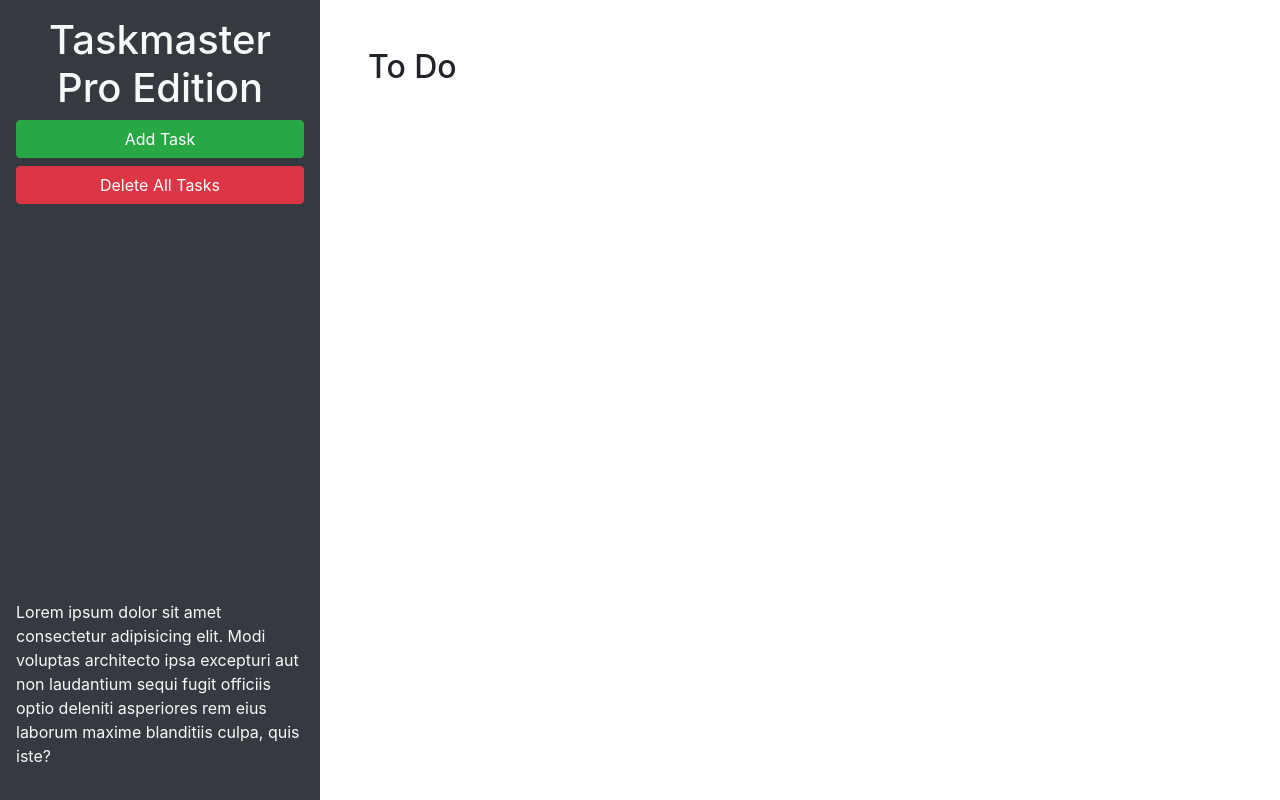
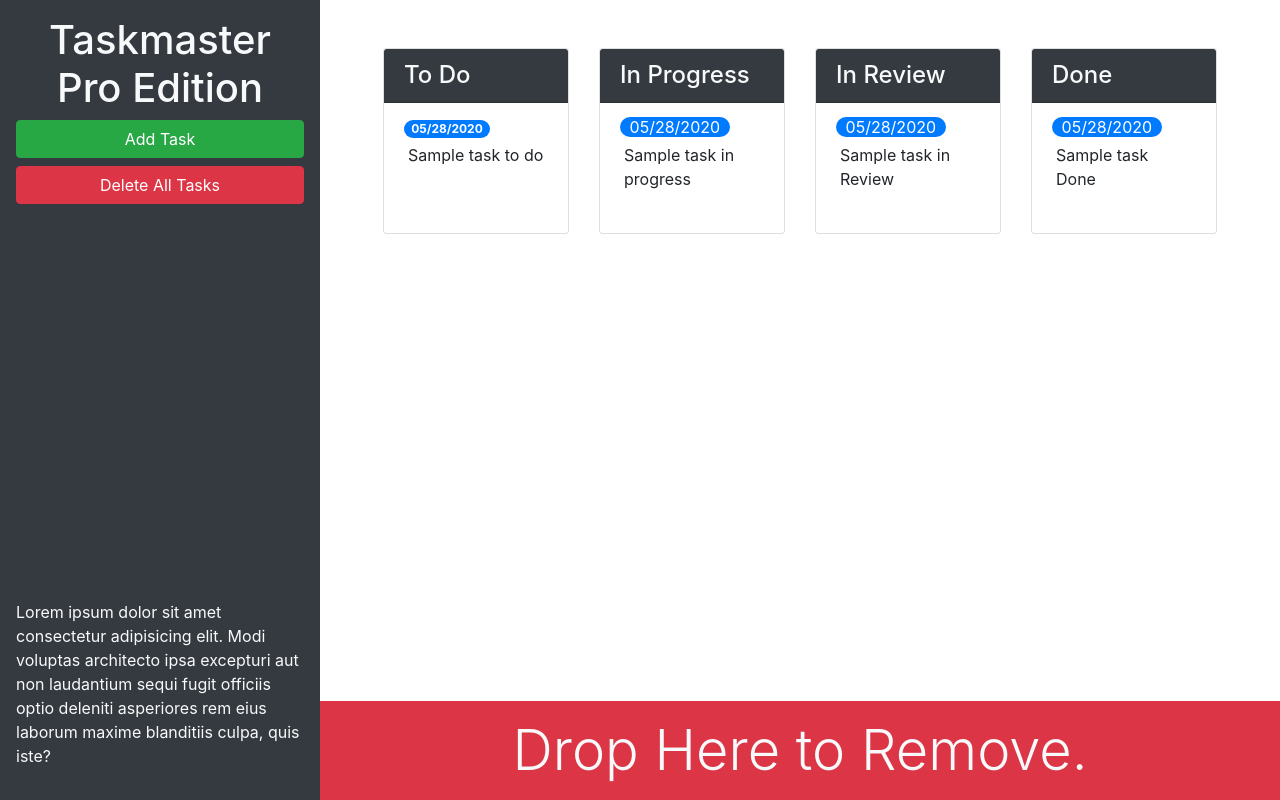
Before and after one commit to Joey-Ramos/taskmaster-pro, a plain HTML site: page index.html in a window 1280 px wide. Drawn offline with nearby package versions, Linux system fonts and the light colour scheme.

Commit message:
modified html

```diff
--- a/index.html
+++ b/index.html
@@ -13,20 +13,84 @@
 <body>
 
   <div class="row min-vh-100 no-gutters">
-    <header class="col-12 col-lg-3 bg-dark text-light d-flex flex-column p-4 p-lg-3">
+    <header class="col-12 col-lg-3 bg-dark text-light sticky-top d-flex flex-column p-4 p-lg-3">
       <h1 class="text-center">Taskmaster Pro Edition</h1>
       <button id="create-task" class="btn btn-block btn-success" data-toggle="modal" data-target="#task-form-modal">Add
         Task</button>
       <button id="remove-tasks" class="btn btn-block btn-danger">Delete All Tasks</button>
-      <p class="mt-auto">Lorem ipsum dolor sit amet consectetur adipisicing elit. Modi voluptas architecto ipsa
+      <p class="mt-auto d-none d-lg-block">Lorem ipsum dolor sit amet consectetur adipisicing elit. Modi voluptas architecto ipsa
         excepturi aut non
         laudantium sequi fugit officiis optio deleniti asperiores rem eius laborum maxime blanditiis culpa, quis iste?
       </p>
     </header>
-    <main class="col-12 col-lg-9">
-      <div class="m-5">
-        <h2>To Do</h2>
-        <ul id="list-toDo" class="list-group"> </ul>
+    <main class="col-12 col-lg-9 d-flex flex-column">
+      <div class="m-5 row justify-content-around">
+        <!-- todo start -->
+        <div class="col-12 col-md-6 col-xl-3 mb-3">
+          <div class="card">
+            <h4 class="card-header bg-dark text-light">
+              To Do
+            </h4>
+            <ul id="list=toDo" class="list-group list-group-flush">
+              <li class="list-group-item">
+                <span class="badge badge-primary badge-pill">05/28/2020</span>
+                <p class="m-1">Sample task to do</p>
+              </li>
+            </ul>
+          </div>
+        </div>
+        <!-- todo end -->
+        <!-- in progress start -->
+        <div class="col-12 col-md-6 col-xl-3 mb-3">
+          <div class="card">
+            <h4 class="card-header bg-dark text-light">
+              In Progress
+            </h4>
+            <ul id="list=inProgress" class="list-group list-group-flush">
+              <li class="list-group-item">
+                <span class="bade badge-primary badge-pill">05/28/2020</span>
+                <p class="m-1">Sample task in progress</p>
+              </li>
+            </ul>
+          </div>
+        </div>
+        <!-- in progress end -->
+        <!-- in review start -->
+        <div class="col-12 col-md-6 col-xl-3 mb-3">
+          <div class="card">
+            <h4 class="card-header bg-dark text-light">
+              In Review
+            </h4>
+            <ul id="list=inReview" class="list-group list-group-flush">
+              <li class="list-group-item">
+                <span class="bade badge-primary badge-pill">05/28/2020</span>
+                <p class="m-1">Sample task in Review</p>
+              </li>
+            </ul>
+          </div>
+        </div>
+        <!-- in review end -->
+        <!-- done start -->
+        <div class="col-12 col-md-6 col-xl-3 mb-3">
+          <div class="card">
+            <h4 class="card-header bg-dark text-light">
+              Done
+            </h4>
+            <ul id="list=done" class="list-group list-group-flush">
+              <li class="list-group-item">
+                <span class="bade badge-primary badge-pill">05/28/2020</span>
+                <p class="m-1">Sample task Done</p>
+              </li>
+            </ul>
+          </div>
+        </div>
+        <!-- done end -->
+      </div>
+        <!-- Drag and Drop To Remove -->
+      <div id="trash" class="mt-auto">
+        <div class="w-100 bg-danger p-3 text-center text-light display-4">
+          Drop Here to Remove.
+        </div>
       </div>
     </main>
   </div>
@@ -46,11 +110,11 @@
           <form>
             <div class="form-group">
               <label for="modalTaskDescription">Task description</label>
-              <textarea id="modalTaskDescription" rows="3"></textarea>
+              <textarea id="modalTaskDescription" rows="3" class="form-control"></textarea>
             </div>
             <div class="form-group">
               <label for="modalDueDate">Due date</label>
-              <input type="text" id="modalDueDate" placeholder="mm/dd/yyyy" autocomplete="off" />
+              <input type="text" id="modalDueDate" placeholder="mm/dd/yyyy" autocomplete="off" class="form-control" />
             </div>
           </form>
         </div>
```
